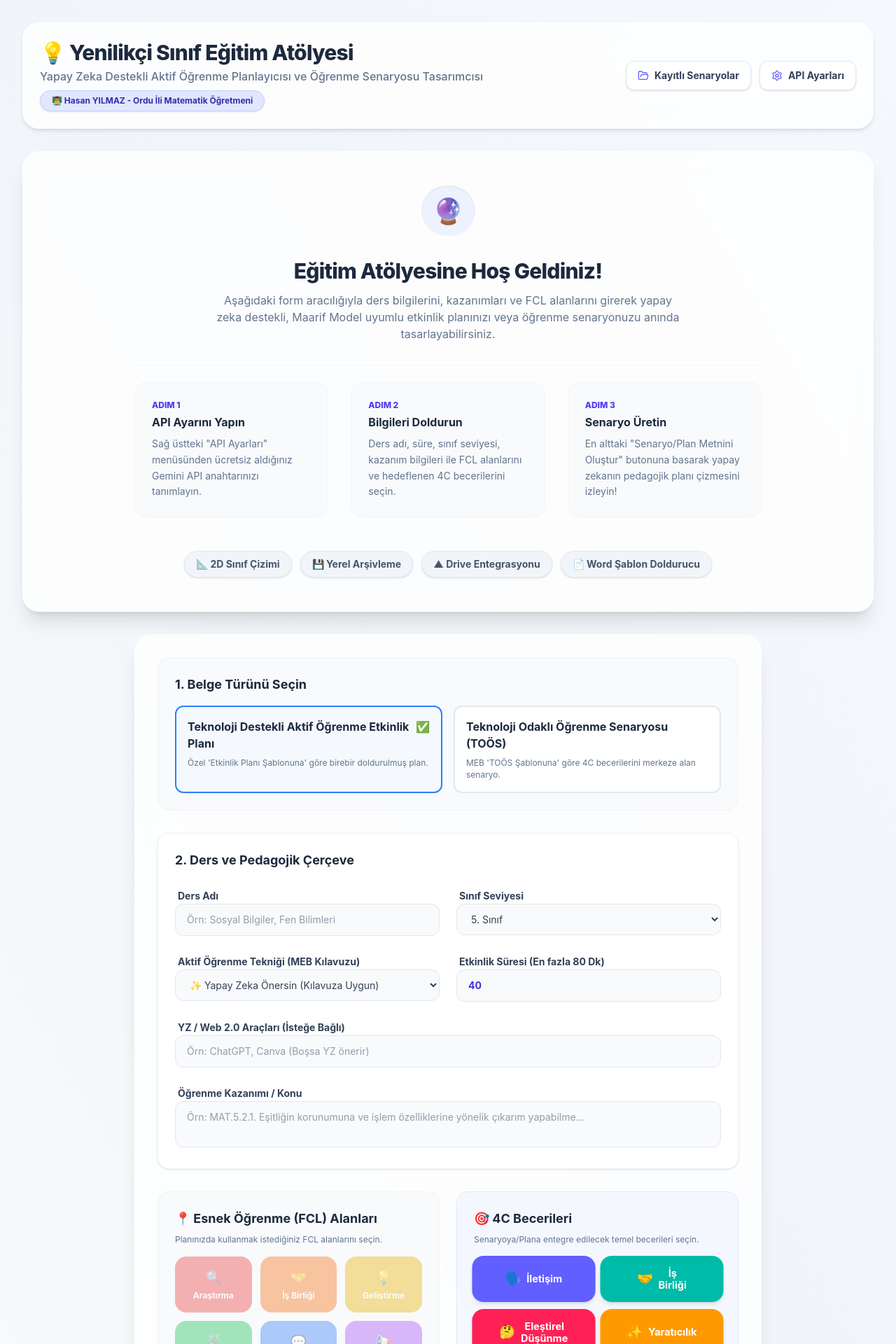
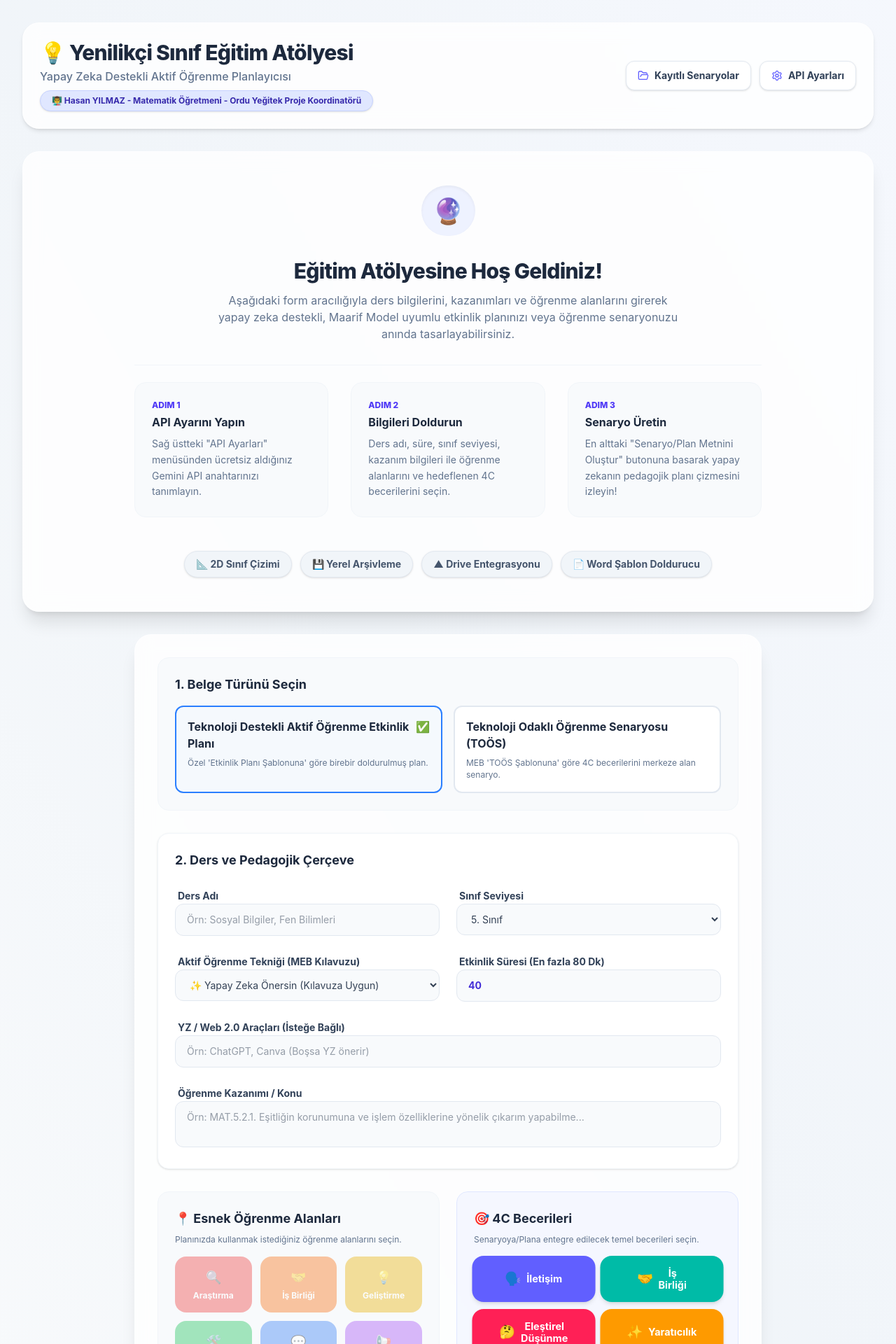
Before and after one commit to Hasanstayn/YS_Etkinlik, a React (Vite) app: page / in a window 1280 px wide. Shown: the top 1920 px of the page at 70% size. Built offline with nearby package versions, Linux system fonts and the light colour scheme.

Commit message:
Metin guncellemeleri yapildi: Yeğitek Koordinatörü unvani eklendi ve FCL -> ogrenme alanlari olarak degistirildi

```diff
--- a/src/App.jsx
+++ b/src/App.jsx
@@ -136,7 +136,7 @@ export default function App() {
     }
 
     if (selectedZones.length === 0) {
-      showToast("Lütfen en az bir FCL alanı seçin.", "error");
+      showToast("Lütfen en az bir öğrenme alanı seçin.", "error");
       return;
     }
 
@@ -191,7 +191,7 @@ Bu bilgileri MEB'in güncel Türkiye Yüzyılı Maarif Modeli öğretim programl
 PEDAGOJİK VE METODOLOJİK KURALLAR:
 1. Rol Tanımları: Öğrenciler aktif araştırmacı, öğretmen ise rehberdir. Geleneksel düz anlatımı tamamen ortadan kaldırın.
 2. 4C Entegrasyonu: Her adımda öğrencilerin İletişim, İş Birliği, Eleştirel Düşünme ve Yaratıcılık becerilerini nasıl sergilediğini açıklayın.
-3. Teknolojinin Rolü: Teknolojiyi sadece sunum veya tüketim için değil, FCL alanlarına uygun olarak aktif üretim ve analiz (MEB-KİT kodlama, 3B modelleme vb.) için konumlandırın.
+3. Teknolojinin Rolü: Teknolojiyi sadece sunum veya tüketim için değil, esnek öğrenme alanlarına uygun olarak aktif üretim ve analiz (MEB-KİT kodlama, 3B modelleme vb.) için konumlandırın.
 `;
 
     const webAraclariKategorileri = `
@@ -234,11 +234,11 @@ Format Kuralı: Çıktını KESİNLİKLE sadece aşağıdaki markdown tablosu fo
 | **Donanım** | ${sinifEkipmanlari} |
 | **Çevrim İçi Araçlar ve İçerikler** | (Öğrenci cihazı yok! Sadece öğretmenin tahtadan veya bilgisayardan açacağı araçlar/simülasyonlar) |
 | **Öğretim Materyalleri** | (sınıfta her zaman bulunan standart materyalleri yazma. Sadece bu etkinliğe özel çalışma kâğıdı, makas, yapıştırıcı vb sarf malzemeleri yaz) |
-| **Etkinlik Alanı** | (Pedagojik yaklaşıma göre sınıfı nasıl esnettiğinizi belirtin. Hangi FCL alanlarını bir arada kullandığınızı ve tekerlekli masaların durumunu belirtin.) |
+| **Etkinlik Alanı** | (Pedagojik yaklaşıma göre sınıfı nasıl esnettiğinizi belirtin. Hangi öğrenme alanlarını bir arada kullandığınızı ve tekerlekli masaların durumunu belirtin.) |
 | **Öğrencilerin Konumu** | Bireysel / Küçük Gruplar / Tüm Sınıf (Hangileri geçerliyse adlarını yaz) |
 | **Öğretmenin Rolü** | Lider / Rehber / Gözlemci (Hangileri geçerliyse adlarını yaz) |
 | **Hazırlık** | (Etkinlik başlamadan önce öğretmenin ve öğrencilerin yapması gereken ön hazırlıklar) |
-| **Uygulama (Süre: ... dk.)** | (Seçilen FCL alanlarına - ${selectedZones.join(', ')} - ve aktif öğrenme pedagojisine göre adımlar. Süre toplamı ${sure} dakikaya uymalıdır.) |
+| **Uygulama (Süre: ... dk.)** | (Seçilen öğrenme alanlarına - ${selectedZones.join(', ')} - ve aktif öğrenme pedagojisine göre adımlar. Süre toplamı ${sure} dakikaya uymalıdır.) |
 | **Etkinlik Sonu (Süre: ... dk.)** | (Etkinliğin tamamlanması, geri bildirimlerin alınması ve sınıf genel incelemesi) |
 | **Ölçme ve Değerlendirme** | (Kazanımın alt maddelerini ölçen, rehberden seçilmiş yöntemler) |
 | **Kaynakça** | (Rehbere tam uygun kaynakça) |
@@ -277,7 +277,7 @@ Format Kuralı: Çıktını KESİNLİKLE sadece aşağıdaki markdown tablosu fo
 
 | Uygulama | Açıklamalar |
 |---|---|
-| **Öğrenme Etkinlikleri** | (Seçilen FCL alanlarına - ${selectedZones.join(', ')} - göre adımlar. Her adıma ayrılan süreyi "dk." cinsinden belirtin ve toplamın ${sure} dakikaya uymasını sağlayın. Her adımın sonuna (İlgili Beceriler: ${selected4CText}) ekle.) |
+| **Öğrenme Etkinlikleri** | (Seçilen öğrenme alanlarına - ${selectedZones.join(', ')} - göre adımlar. Her adıma ayrılan süreyi "dk." cinsinden belirtin ve toplamın ${sure} dakikaya uymasını sağlayın. Her adımın sonuna (İlgili Beceriler: ${selected4CText}) ekle.) |
 
 | Değerlendirme | Açıklamalar |
 |---|---|
@@ -297,7 +297,7 @@ Format Kuralı: Çıktını KESİNLİKLE sadece aşağıdaki markdown tablosu fo
     }
 
     const systemPrompt = `${roleInstruction}\nDili akademik, profesyonel, anlaşılır ve Türkçe olarak kullan. Anlatımı markdown kullanarak biçimlendir.`;
-    const userPrompt = `Ders: ${ders}\nSeçilen Sınıf Seviyesi: ${sinif}. Sınıf\nÖğrenme Kazanımı: ${kazanim}\n\nÖNEMLİ KURAL: Eğer 'Öğrenme Kazanımı' metninin başında sınıf seviyesi rakamı kodlanmışsa ve seçilen sınıf seviyesi (${sinif}) ile çelişiyorsa, KESİNLİKLE kazanım kodunda yazan sınıf seviyesini esas al.\n\n${teknikPromptText}\n${mobilyaPromptText}\n${yzAracInstruction}\n${kaynakcaInstruction}\n${mufredatKurali}\n${pedagojikKurallar}\n${webAraclariKategorileri}\n${ekYonergeKurali}\nSeçilen FCL Alanları: ${selectedZones.join(', ')}\nSeçilen 4C Becerileri: ${selected4CText}\nEtkinlik Süresi: ${sure} dakika\n\nLütfen yukarıdaki yönergelere uyarak planı/senaryoyu yazınız:\n${formatInstruction}`;
+    const userPrompt = `Ders: ${ders}\nSeçilen Sınıf Seviyesi: ${sinif}. Sınıf\nÖğrenme Kazanımı: ${kazanim}\n\nÖNEMLİ KURAL: Eğer 'Öğrenme Kazanımı' metninin başında sınıf seviyesi rakamı kodlanmışsa ve seçilen sınıf seviyesi (${sinif}) ile çelişiyorsa, KESİNLİKLE kazanım kodunda yazan sınıf seviyesini esas al.\n\n${teknikPromptText}\n${mobilyaPromptText}\n${yzAracInstruction}\n${kaynakcaInstruction}\n${mufredatKurali}\n${pedagojikKurallar}\n${webAraclariKategorileri}\n${ekYonergeKurali}\nSeçilen Öğrenme Alanları: ${selectedZones.join(', ')}\nSeçilen 4C Becerileri: ${selected4CText}\nEtkinlik Süresi: ${sure} dakika\n\nLütfen yukarıdaki yönergelere uyarak planı/senaryoyu yazınız:\n${formatInstruction}`;
 
     try {
       const response = await callGeminiText(systemPrompt, userPrompt, apiKey);
@@ -602,10 +602,10 @@ Format Kuralı: Çıktını KESİNLİKLE sadece aşağıdaki markdown tablosu fo
             💡 Yenilikçi Sınıf Eğitim Atölyesi
           </h1>
           <p className="text-slate-500 font-medium text-sm md:text-base mt-1">
-            Yapay Zeka Destekli Aktif Öğrenme Planlayıcısı ve Öğrenme Senaryosu Tasarımcısı
+            Yapay Zeka Destekli Aktif Öğrenme Planlayıcısı
           </p>
           <div className="mt-2 inline-block bg-indigo-100 text-indigo-800 px-4 py-1.5 rounded-full text-xs font-bold shadow-sm border border-indigo-200">
-            👨‍🏫 Hasan YILMAZ - Ordu İli Matematik Öğretmeni
+            👨‍🏫 Hasan YILMAZ - Matematik Öğretmeni - Ordu Yeğitek Proje Koordinatörü
           </div>
         </div>
 
@@ -650,7 +650,7 @@ Format Kuralı: Çıktını KESİNLİKLE sadece aşağıdaki markdown tablosu fo
                 Eğitim Atölyesine Hoş Geldiniz!
               </h3>
               <p className="text-sm md:text-base text-slate-500 max-w-2xl mx-auto">
-                Aşağıdaki form aracılığıyla ders bilgilerini, kazanımları ve FCL alanlarını girerek yapay zeka destekli, Maarif Model uyumlu etkinlik planınızı veya öğrenme senaryonuzu anında tasarlayabilirsiniz.
+                Aşağıdaki form aracılığıyla ders bilgilerini, kazanımları ve öğrenme alanlarını girerek yapay zeka destekli, Maarif Model uyumlu etkinlik planınızı veya öğrenme senaryonuzu anında tasarlayabilirsiniz.
               </p>
             </div>
 
@@ -667,7 +667,7 @@ Format Kuralı: Çıktını KESİNLİKLE sadece aşağıdaki markdown tablosu fo
                 <div className="text-xs font-extrabold text-indigo-600 mb-1">ADIM 2</div>
                 <h4 className="font-bold text-slate-800 text-sm md:text-base mb-2">Bilgileri Doldurun</h4>
                 <p className="text-xs md:text-sm text-slate-500 leading-relaxed">
-                  Ders adı, süre, sınıf seviyesi, kazanım bilgileri ile FCL alanlarını ve hedeflenen 4C becerilerini seçin.
+                  Ders adı, süre, sınıf seviyesi, kazanım bilgileri ile öğrenme alanlarını ve hedeflenen 4C becerilerini seçin.
                   </p>
               </div>
               <div className="bg-slate-50 p-6 rounded-2xl border border-slate-100 hover:border-indigo-200 hover:shadow-md transition-all">
--- a/src/components/FloorPlanCanvas.jsx
+++ b/src/components/FloorPlanCanvas.jsx
@@ -165,12 +165,12 @@ export default function FloorPlanCanvas({ selectedZones }) {
       <div className="flex justify-between items-center border-b border-slate-200 pb-4">
         <h3 className="text-xl font-bold text-slate-800">📐 Sınıf Yerleşim Planı (2D)</h3>
         <span id="layoutTitleLabel" className="px-4 py-1.5 bg-indigo-100 text-indigo-800 rounded-full text-sm font-bold border border-indigo-200">
-          Karma FCL Düzeni
+          Karma Öğrenme Alanı Düzeni
         </span>
       </div>
 
       <p className="text-sm text-slate-500">
-        💡 FCL alanlarınızın sınıftaki dağılımı (renkli bölgeler) ve Yenilikçi Sınıf mobilyalarının yerleşimi 2D şema üzerinde gösterilmiştir.
+        💡 Öğrenme alanlarınızın sınıftaki dağılımı (renkli bölgeler) ve Yenilikçi Sınıf mobilyalarının yerleşimi 2D şema üzerinde gösterilmiştir.
       </p>
 
       <div className="overflow-x-auto rounded-2xl border border-slate-200 bg-slate-50 p-4">
--- a/src/components/InputForm.jsx
+++ b/src/components/InputForm.jsx
@@ -164,14 +164,14 @@ export default function InputForm({
         </div>
       </div>
 
-      {/* 3. Bölüm: FCL Alanları ve Beceriler */}
+      {/* 3. Bölüm: Öğrenme Alanları ve Beceriler */}
       <div className="grid grid-cols-1 lg:grid-cols-2 gap-6 mb-10">
-        {/* FCL Alanları */}
+        {/* Öğrenme Alanları */}
         <div className="bg-slate-50 p-6 rounded-2xl border border-slate-100">
           <h2 className="text-lg font-bold text-slate-800 mb-2 flex items-center gap-2">
-            📍 Esnek Öğrenme (FCL) Alanları
+            📍 Esnek Öğrenme Alanları
           </h2>
-          <p class="text-xs text-slate-500 mb-4">Planınızda kullanmak istediğiniz FCL alanlarını seçin.</p>
+          <p class="text-xs text-slate-500 mb-4">Planınızda kullanmak istediğiniz öğrenme alanlarını seçin.</p>
 
           <div className="grid grid-cols-3 gap-3">
             {FCL_ZONES.map((zone) => {
```
